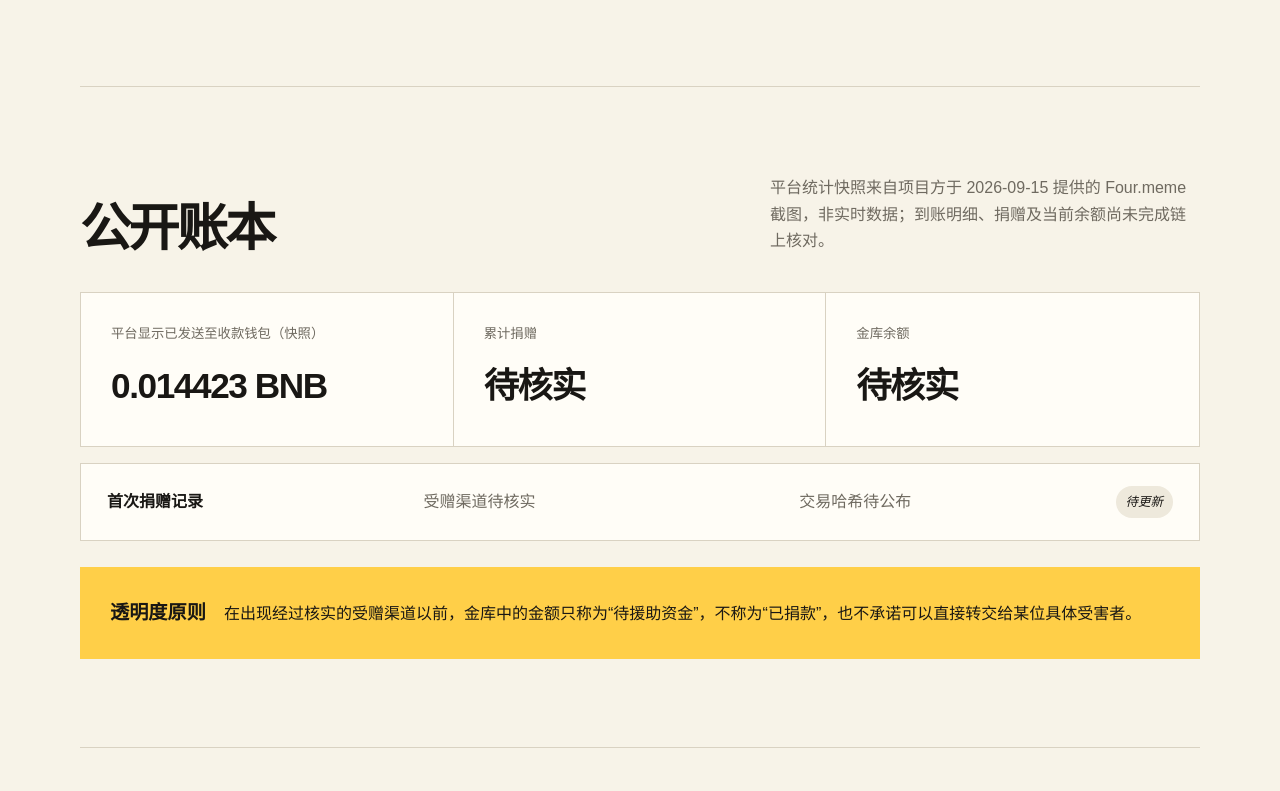
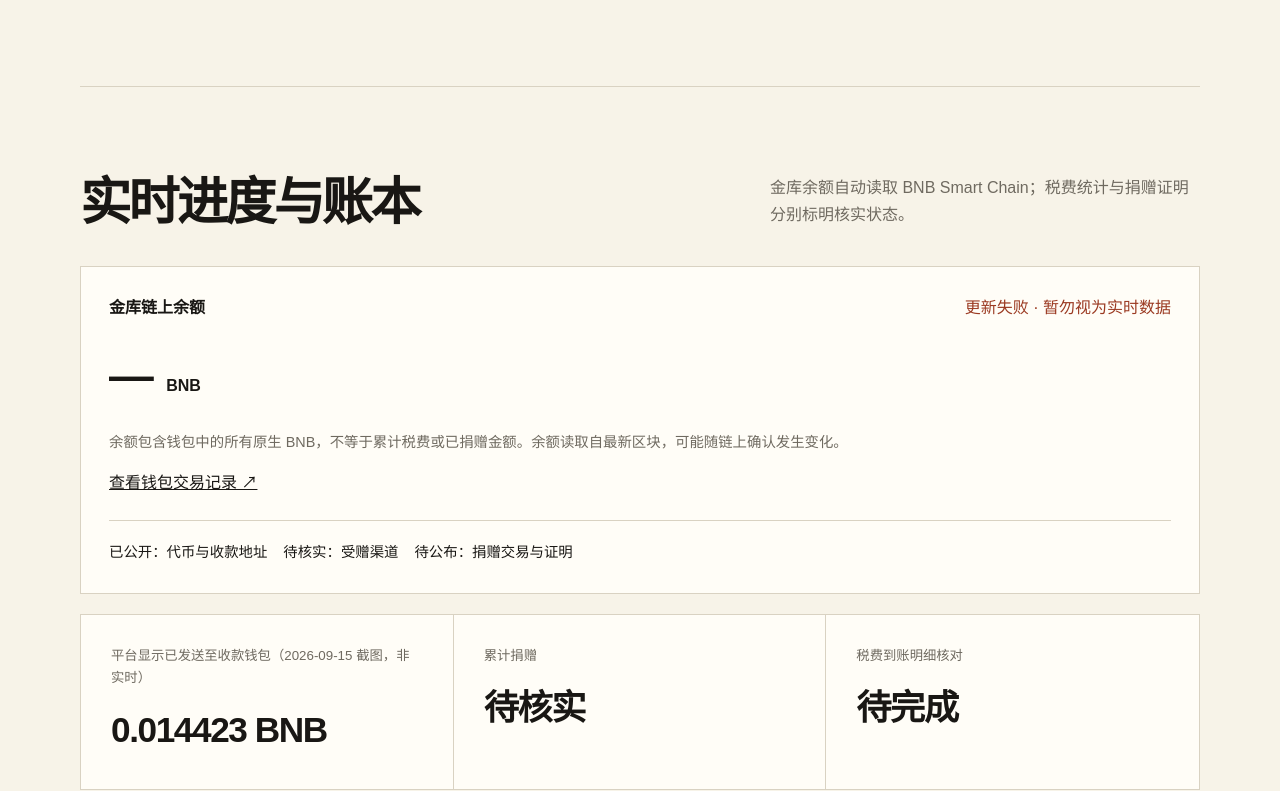
Before and after one commit to JerryNeverStops/gogocharity, a Next.js app: page / in a window 1280 px wide. Shown: the part 1299-2090 px from the top of the page. Built offline with nearby package versions, Linux system fonts and the light colour scheme; no server answers.

Commit message:
Add automatically refreshed on-chain treasury progress

```diff
--- /dev/null
+++ b/app/api/treasury/route.ts
@@ -0,0 +1,35 @@
+import { NextResponse } from "next/server";
+
+const wallet = "0x92a1556D3d13a7816710dc47984893cE222535f2";
+const providers = ["https://bsc-dataseed.binance.org/", "https://bsc-dataseed.bnbchain.org/"];
+export const dynamic = "force-dynamic";
+
+export async function GET() {
+  for (const provider of providers) {
+    try {
+      async function rpc(method: string, params: unknown[]) {
+        const response = await fetch(provider, {
+          method: "POST", headers: { "Content-Type": "application/json" },
+          body: JSON.stringify({ jsonrpc: "2.0", id: 1, method, params }),
+          cache: "no-store", signal: AbortSignal.timeout(5000),
+        });
+        if (!response.ok) throw new Error("RPC unavailable");
+        const data = await response.json();
+        if (data.error || data.result == null) throw new Error("Invalid RPC response");
+        return data.result;
+      }
+      const block = await rpc("eth_getBlockByNumber", ["latest", false]);
+      if (!/^0x[0-9a-f]+$/i.test(block.number) || !/^0x[0-9a-f]+$/i.test(block.timestamp)) throw new Error("Invalid block");
+      const blockTime = Number(BigInt(block.timestamp)) * 1000;
+      if (Date.now() - blockTime > 120000 || blockTime > Date.now() + 30000) throw new Error("Stale block");
+      const value = await rpc("eth_getBalance", [wallet, block.number]);
+      if (!/^0x[0-9a-f]+$/i.test(value)) throw new Error("Invalid balance");
+      const wei = BigInt(value);
+      const balance = `${wei / BigInt("1000000000000000000")}.${(wei % BigInt("1000000000000000000")).toString().padStart(18, "0")}`;
+      return NextResponse.json({ wallet, balance, block: Number(BigInt(block.number)), blockTime: new Date(blockTime).toISOString(), updatedAt: new Date().toISOString() }, {
+        headers: { "Cache-Control": "public, max-age=0, s-maxage=15" },
+      });
+    } catch { /* Try the next public provider without returning a fabricated balance. */ }
+  }
+  return NextResponse.json({ error: "链上数据暂时不可用，请稍后重试。" }, { status: 503, headers: { "Cache-Control": "no-store" } });
+}
--- /dev/null
+++ b/app/live-treasury.tsx
@@ -0,0 +1,37 @@
+"use client";
+
+import { useEffect, useState } from "react";
+type Snapshot = { wallet: string; balance: string; block: number; blockTime: string; updatedAt: string };
+
+export default function LiveTreasury() {
+  const [data, setData] = useState<Snapshot | null>(null);
+  const [failed, setFailed] = useState(false);
+  useEffect(() => {
+    const controller = new AbortController();
+    let timer: ReturnType<typeof setTimeout>;
+    async function refresh() {
+      try {
+        const response = await fetch("/api/treasury", { cache: "no-store", signal: controller.signal });
+        if (!response.ok) throw new Error("Unavailable");
+        const next = await response.json();
+        if (typeof next.balance !== "string" || !Number.isFinite(next.block) || !Number.isFinite(Date.parse(next.updatedAt)) || Date.now() - Date.parse(next.updatedAt) > 120000) throw new Error("Stale data");
+        if (!controller.signal.aborted) { setData(next); setFailed(false); }
+      } catch {
+        if (!controller.signal.aborted) setFailed(true);
+      } finally {
+        if (!controller.signal.aborted) timer = setTimeout(refresh, 30000);
+      }
+    }
+    refresh();
+    return () => { controller.abort(); clearTimeout(timer); };
+  }, []);
+  const balance = data ? data.balance.replace(/0+$/, "").replace(/\.$/, "") : "—";
+  return <div className="live-treasury">
+    <div className="live-heading"><strong>金库链上余额</strong><span role="status" className={failed ? "live-warning" : "status"}>{failed ? "更新失败 · 暂勿视为实时数据" : data ? "自动更新 · 每 30 秒刷新" : "正在读取链上数据…"}</span></div>
+    <div className="live-balance">{balance} <small>BNB</small></div>
+    {data && <p>数据获取时间：{new Date(data.updatedAt).toLocaleString("zh-CN", { timeZone: "Asia/Shanghai", hour12: false })}（北京时间）<br />区块：<a href={`https://bscscan.com/block/${data.block}`} target="_blank" rel="noopener noreferrer">{data.block}</a>{failed && " · 显示最后一次成功读取的余额"}</p>}
+    <p>余额包含钱包中的所有原生 BNB，不等于累计税费或已捐赠金额。余额读取自最新区块，可能随链上确认发生变化。</p>
+    <a href="https://bscscan.com/address/0x92a1556D3d13a7816710dc47984893cE222535f2" target="_blank" rel="noopener noreferrer">查看钱包交易记录 ↗</a>
+    <div className="progress-stages" aria-label="援助进度"><span>已公开：代币与收款地址</span><span>待核实：受赠渠道</span><span>待公布：捐赠交易与证明</span></div>
+  </div>;
+}
--- a/app/page.tsx
+++ b/app/page.tsx
@@ -1,3 +1,5 @@
+import LiveTreasury from "./live-treasury";
+
 export default function Home() {
   return (<>
 <header className="wrap nav"><a className="brand" href="#">GO<span>♥</span>GO</a><nav className="navlinks"><a href="#mission">初衷</a><a href="#transparency">公开账本</a><a className="pill" href="#verify">验证信息</a></nav></header>
@@ -8,7 +10,7 @@ export default function Home() {
     </section>
     <section className="statement" id="mission"><div className="wrap statement-grid"><div className="kicker">Why we are here</div><div><h2>记住受影响的人，<br />把每一笔承诺留在链上。</h2><p>据广州番禺公安 2026 年 9 月 14 日通报，小谷围街发生持刀伤人事件，嫌疑人已被抓获，伤者经救治均无生命危险，案件仍在进一步侦办。GOGO 不代表受害者、商场、学校、警方或政府机构。</p></div></div></section>
     <section className="wrap section"><div className="section-head"><h2>资金如何流转</h2><p>公开税费设置与收款地址，逐步补充余额、捐赠交易及收款证明，供独立核验。</p></div><div className="flow"><article className="step"><span className="num">01 · TRADE</span><div><h3>产生交易税</h3><p>Four.meme 显示买入税率 3%、卖出税率 3%；具体适用交易以合约机制为准。</p></div><span className="arrow">→</span></article><article className="step"><span className="num">02 · TREASURY</span><div><h3>进入公开金库</h3><p>税费 100% 分配至下方公开的收款钱包，可通过 BscScan 查看链上记录。</p></div><span className="arrow">→</span></article><article className="step"><span className="num">03 · ASSISTANCE</span><div><h3>核实后捐出</h3><p>公开受赠方、交易哈希及可披露的收款证明。</p></div><span className="arrow">✓</span></article></div></section>
-    <section className="wrap section" id="transparency"><div className="section-head"><h2>公开账本</h2><p>平台统计快照来自项目方于 2026-09-15 提供的 Four.meme 截图，非实时数据；到账明细、捐赠及当前余额尚未完成链上核对。</p></div><div className="ledger"><div className="metric"><small>平台显示已发送至收款钱包（快照）</small><b>0.014423 BNB</b></div><div className="metric"><small>累计捐赠</small><b>待核实</b></div><div className="metric"><small>金库余额</small><b>待核实</b></div></div><div className="records"><div className="record"><strong>首次捐赠记录</strong><span>受赠渠道待核实</span><span>交易哈希待公布</span><em className="pending">待更新</em></div></div><div className="notice"><strong>透明度原则</strong><p>在出现经过核实的受赠渠道以前，金库中的金额只称为“待援助资金”，不称为“已捐款”，也不承诺可以直接转交给某位具体受害者。</p></div></section>
+    <section className="wrap section" id="transparency"><div className="section-head"><h2>实时进度与账本</h2><p>金库余额自动读取 BNB Smart Chain；税费统计与捐赠证明分别标明核实状态。</p></div><LiveTreasury /><div className="ledger"><div className="metric"><small>平台显示已发送至收款钱包（2026-09-15 截图，非实时）</small><b>0.014423 BNB</b></div><div className="metric"><small>累计捐赠</small><b>待核实</b></div><div className="metric"><small>税费到账明细核对</small><b>待完成</b></div></div><div className="records"><div className="record"><strong>首次捐赠记录</strong><span>受赠渠道待核实</span><span>交易哈希待公布</span><em className="pending">待更新</em></div></div><div className="notice"><strong>透明度原则</strong><p>在出现经过核实的受赠渠道以前，金库中的金额只称为“待援助资金”，不称为“已捐款”，也不承诺可以直接转交给某位具体受害者。</p></div></section>
     <section className="wrap section" id="verify"><div className="section-head"><h2>验证信息</h2><p>税率与分配比例依据 Four.meme 截图；完整收款地址由项目方提供，与截图中的缩写一致，尚未独立核对合约收款配置。</p></div><div className="details"><div className="detail"><div className="detail-label">GOGO 合约地址</div><code><a href="https://bscscan.com/token/0xa1d63e8d513d2ff5de3c0b574f80d3be303cffff" target="_blank" rel="noopener noreferrer">0xa1d63e8d513d2ff5de3c0b574f80d3be303cffff</a></code><p><a href="https://four.meme/en/token/0xa1d63e8d513d2ff5de3c0b574f80d3be303cffff" target="_blank" rel="noopener noreferrer">在 Four.meme 查看 GOGO ↗</a></p></div><div className="detail"><div className="detail-label">Charity Treasury</div><code><a href="https://bscscan.com/address/0x92a1556D3d13a7816710dc47984893cE222535f2" target="_blank" rel="noopener noreferrer">0x92a1556D3d13a7816710dc47984893cE222535f2</a></code></div><div className="detail"><div className="detail-label">Network</div><code>BNB Smart Chain</code></div><div className="detail"><div className="detail-label">Tax</div><code>买入 3% / 卖出 3% · 税费 100% 分配至收款钱包</code></div></div></section>
   </main>
   <footer className="wrap footer"><div><strong>GOGO — Guangzhou Together</strong>Independent community initiative · 2026</div><div><strong>重要声明</strong>本项目并非官方募捐或投资产品，不与受害者、GOGO 新天地、任何高校、警方或政府机构存在隶属或授权关系。加密资产风险极高，请勿将购买代币视为捐赠的替代方式。</div></footer>
```
Also changed, not shown: app/globals.css, 1 other file (tests, documents, lock files or other folders).
